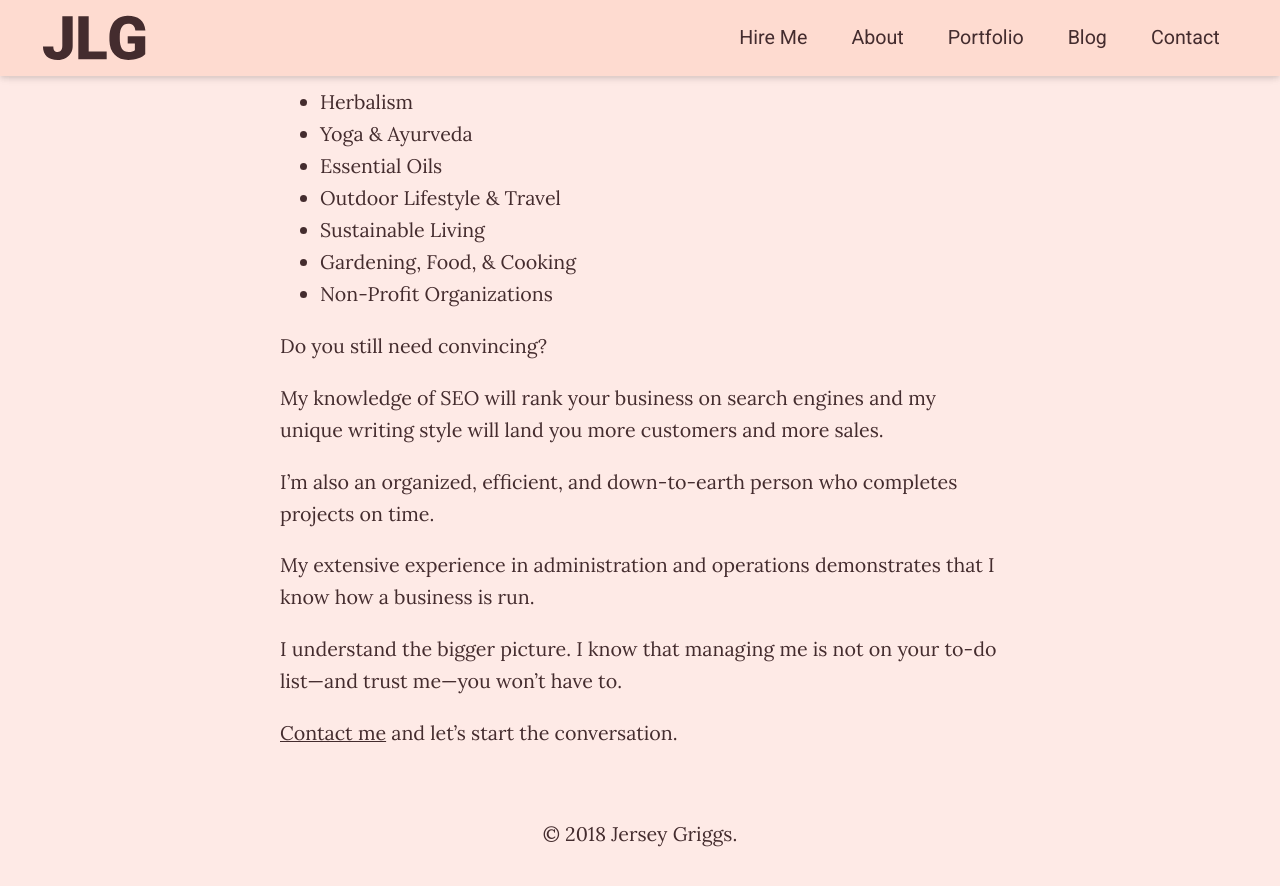
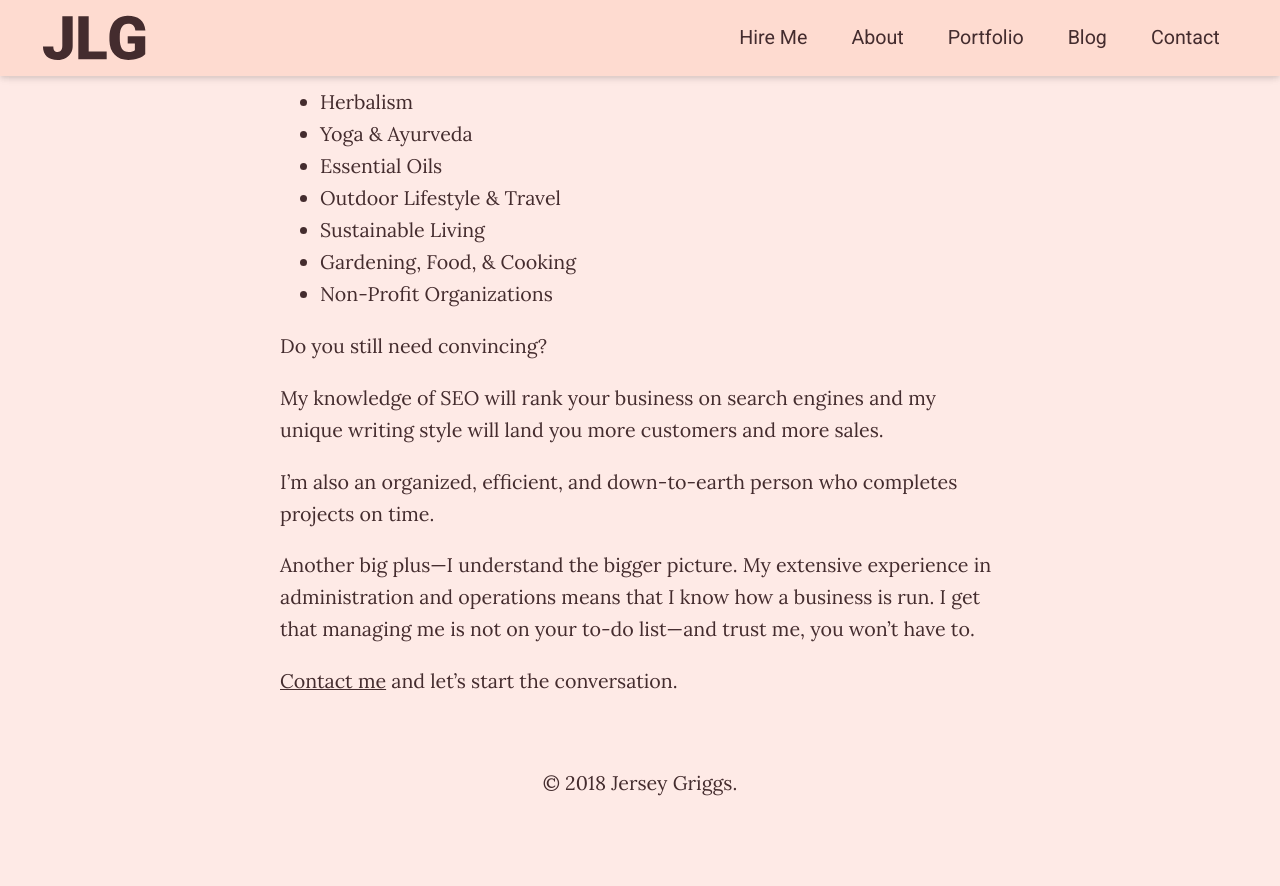
Before and after one commit to jersey-griggs/jersey.griggs.github.io, a Jekyll site: the page built from about/index.html, in a window 1280 px wide and 900 px high, scrolled down 1182 px. Shown: the top 886 px of the window. Built offline with Jekyll 4.4.1, drawn with Linux system fonts in a browser that asks for light colours; after the commit the page ends 2030 px from its top, so only the background shows below that.

Commit message:
Update index.html

```diff
--- a/about/index.html
+++ b/about/index.html
@@ -38,9 +38,7 @@ title: About
 
 <p>I’m also an organized, efficient, and down-to-earth person who completes projects on time.</p>
 
-<p>My extensive experience in administration and operations demonstrates that I know how a business is run.</p>
-
-<p>I understand the bigger picture. I know that managing me is not on your to-do list—and trust me—you won’t have to.</p>
+<p>Another big plus—I understand the bigger picture. My extensive experience in administration and operations means that I know how a business is run. I get that managing me is not on your to-do list—and trust me, you won’t have to.</p>
 
 <p><a href="/#contact">Contact me</a> and let’s start the conversation.</p>
 </div>
```
